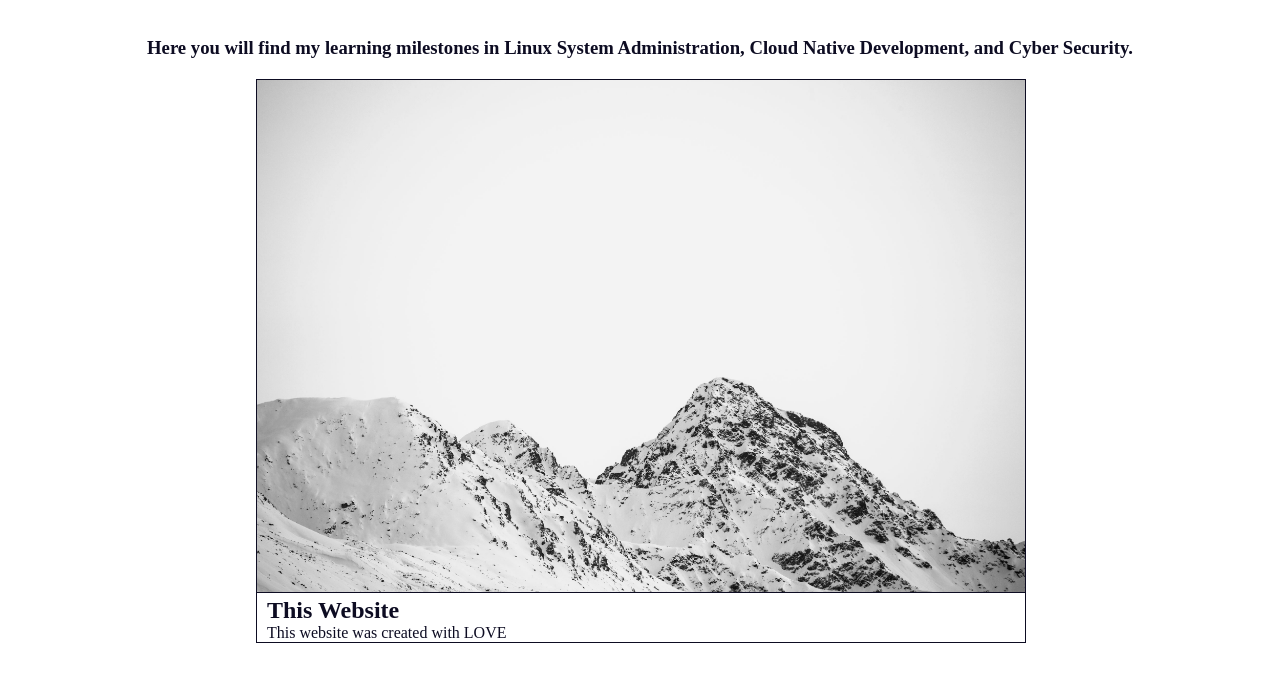
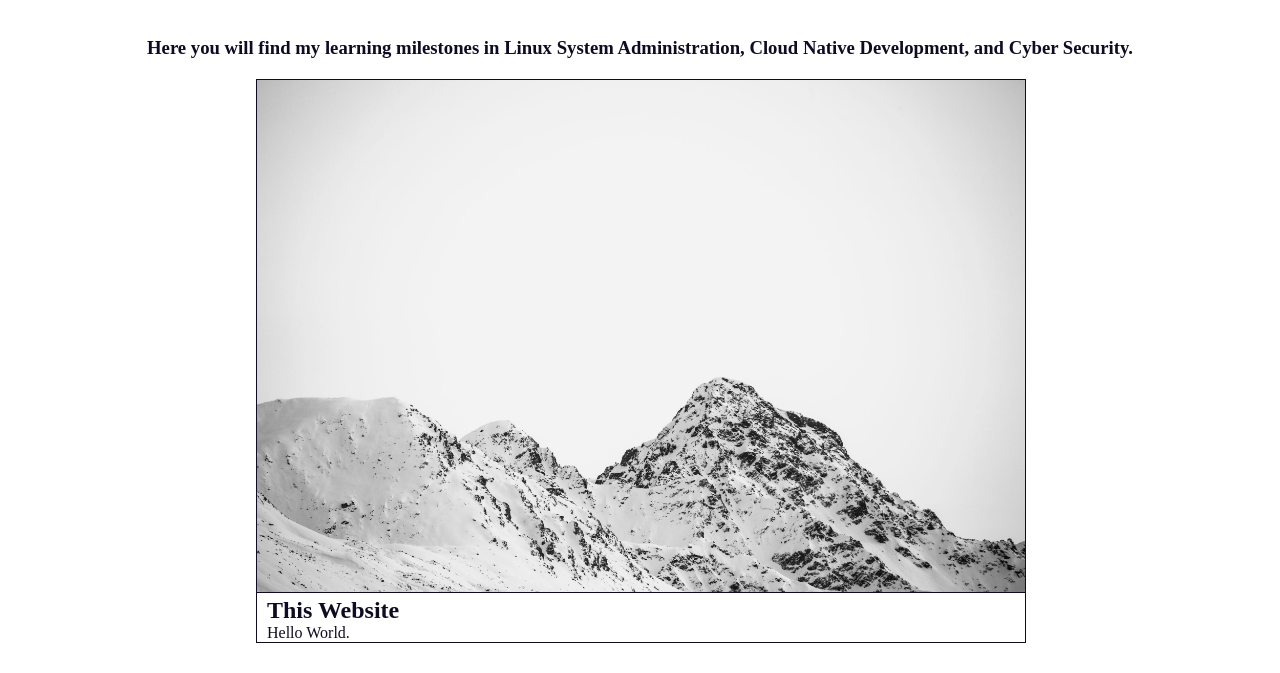
Before and after one commit to brandonf1999/foosnet, a plain HTML site: page index.html in a window 1280 px wide. Shown: the part 127-800 px from the top of the page. Drawn offline with Linux system fonts and the light colour scheme.

Commit message:
Changed temp article to 'hello world'

```diff
--- a/index.html
+++ b/index.html
@@ -14,7 +14,7 @@
   <div class='index-card'>
     <img src='./images/article-thumbnails/demo.jpeg'>
     <h2>This Website</h2>
-    <p>This website was created with LOVE</p>
+    <p>Hello World.</p>
   </div>
 </body>
 </html>
```
